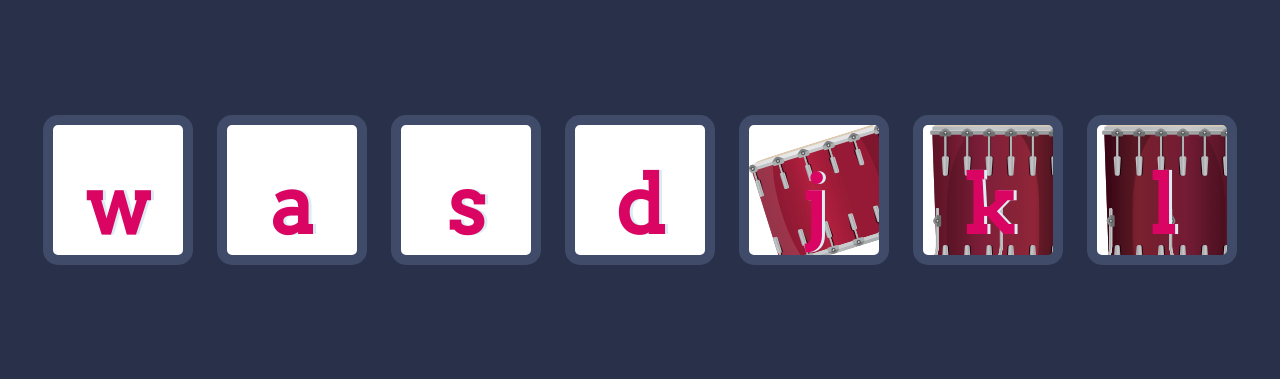
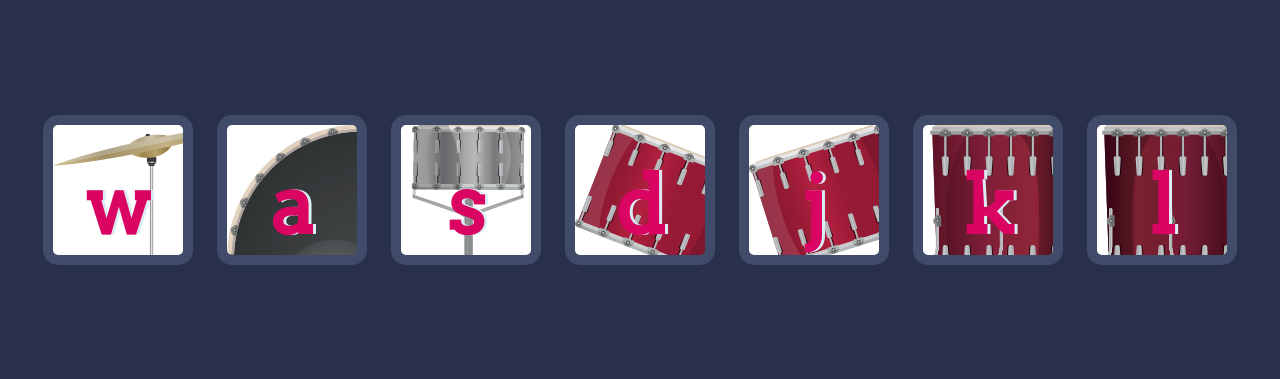
Before and after one commit to rushikeshkamurthi/Java-Script-Virtual-Music-Band, a plain HTML site: page index.html in a window 1280 px wide. Shown: the part 174-553 px from the top of the page. Drawn offline with Linux system fonts and the light colour scheme; files whose address does not match are found by name.

Commit message:
Update styles.css

```diff
--- a/styles.css
+++ b/styles.css
@@ -17,22 +17,22 @@ footer {
 }
 
 .w {
-  background-image: url("images/crash.png");
+  background-image: url("crash.png");
 
 }
 
 .a {
-  background-image: url("images/kick.png");
+  background-image: url("kick.png");
 
 }
 
 .s {
-  background-image: url("images/snare.png");
+  background-image: url("snare.png");
 
 }
 
 .d {
-  background-image: url("images/tom1.png");
+  background-image: url("tom1.png");
 
 }
 
```
